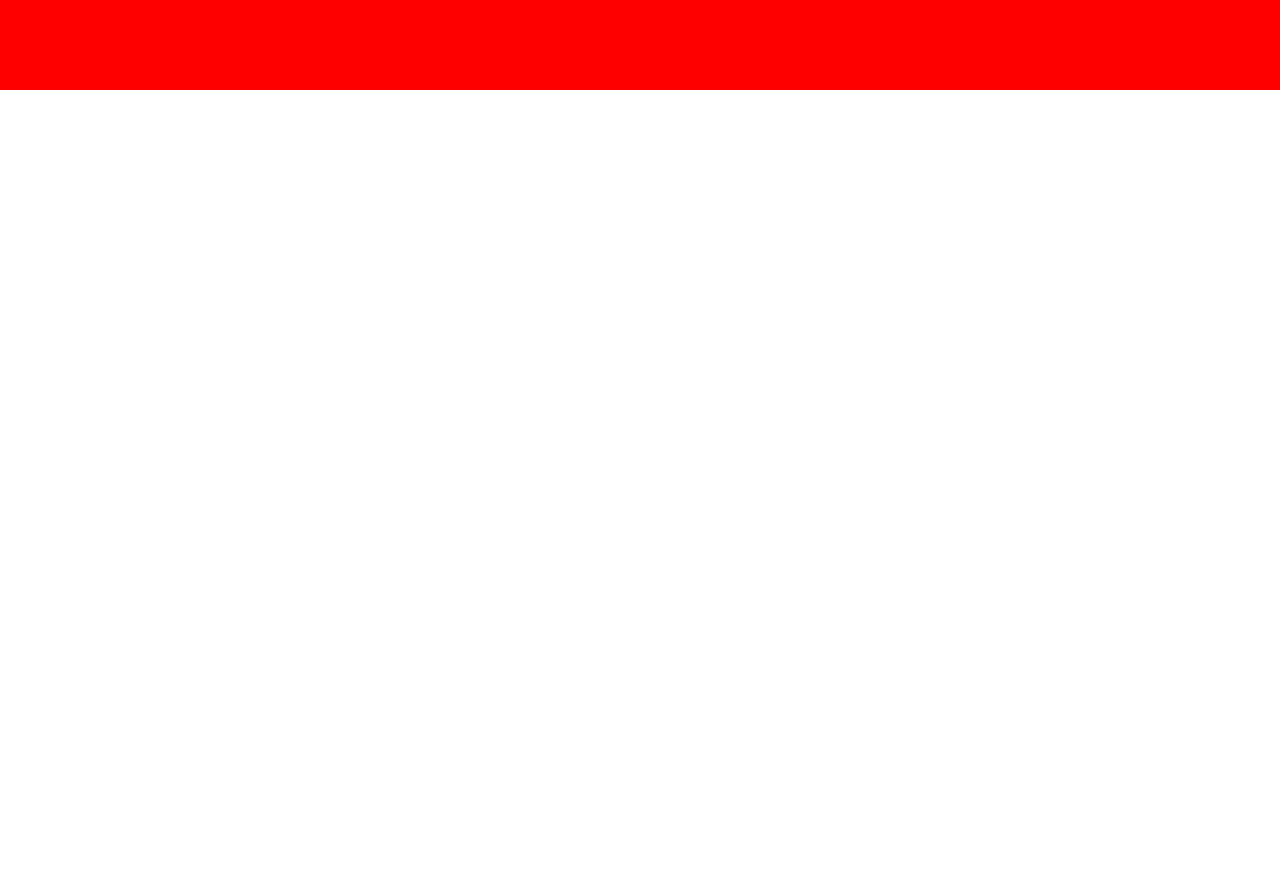
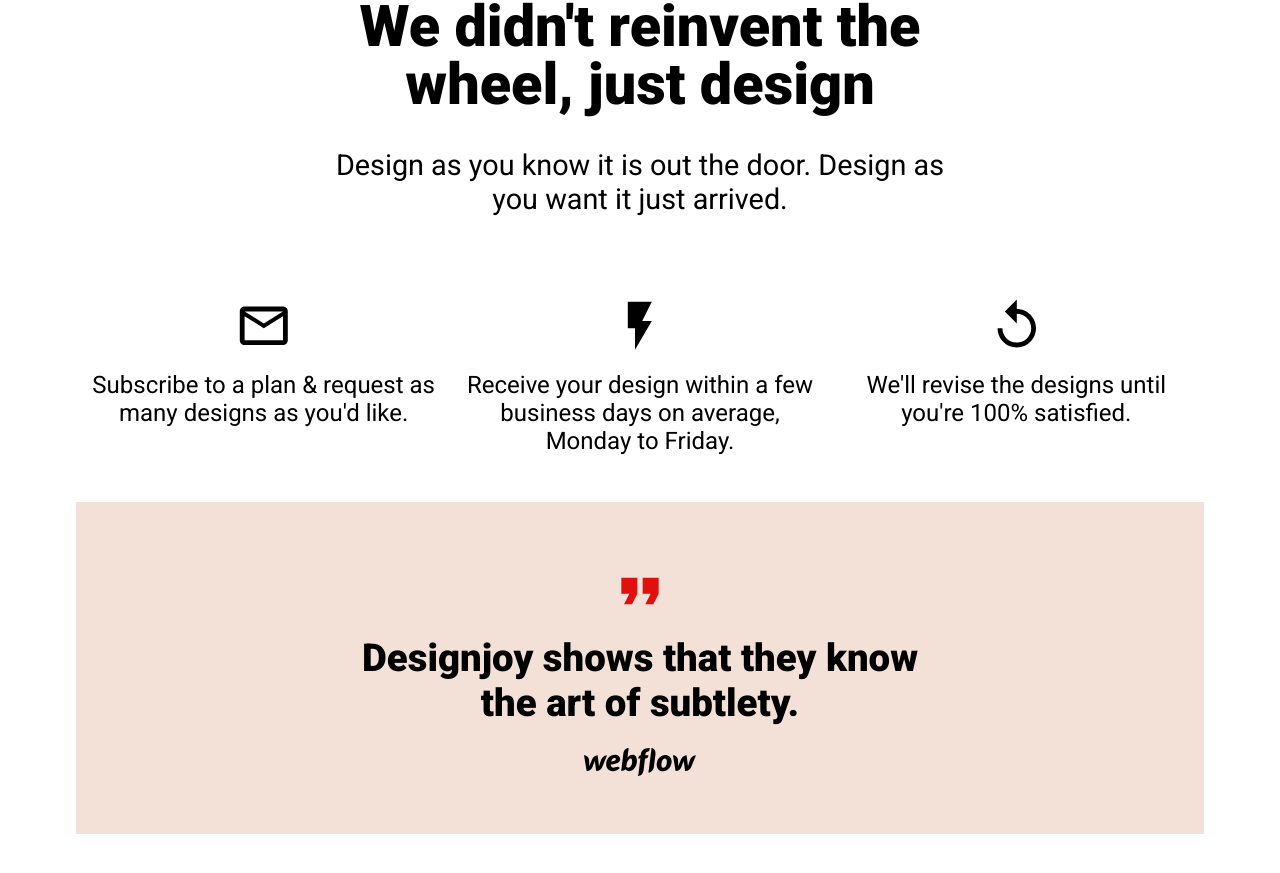
Before and after one commit to stachujone5/designjoy-clone, a React (Create React App) app: page / in a window 1280 px wide. Shown: the part 1483-2356 px from the top of the page. Before the commit the page ends 1573 px from the top, so only its background shows below. Built offline with nearby package versions, Linux system fonts and the light colour scheme.

Commit message:
Finished WhyUs section without images

```diff
--- a/public/index.html
+++ b/public/index.html
@@ -18,6 +18,8 @@
 <body>
   <noscript>You need to enable JavaScript to run this app.</noscript>
   <div id="root"></div>
+
+
 </body>
 
 </html>
--- a/src/sections/Projects_slider/ProjectsSlider.tsx
+++ b/src/sections/Projects_slider/ProjectsSlider.tsx
@@ -8,7 +8,7 @@ import { useEffect, useState } from 'react'
 
 export const ProjectsSlider = () => {
 	const [transform, setTransform] = useState(0)
-	const transformValue = 0.5
+	const transformValue = 0.1
 
 	useEffect(() => {
 		let oldScrollY = 0
--- a/src/sections/brands_slider/BrandsSlider.tsx
+++ b/src/sections/brands_slider/BrandsSlider.tsx
@@ -15,7 +15,7 @@ export const BrandsSlider = () => {
 	useEffect(() => {
 		const interval = setInterval(() => {
 			if (transform <= 100) {
-				setTransform(prevTransform => prevTransform + 0.025)
+				setTransform(prevTransform => prevTransform + 0.05)
 			} else {
 				setTransform(0)
 			}
--- a/src/sections/why_us/WhyUs.module.scss
+++ b/src/sections/why_us/WhyUs.module.scss
@@ -1,4 +1,81 @@
 .why-us {
-	padding: var(--spacer-8) 0;
-	background-color: red;
+	padding: var(--spacer-4) 0;
+	background-color: #fff;
+
+	h1 {
+		font-size: var(--fz-8);
+		font-weight: 900;
+		text-align: center;
+		line-height: 1em;
+		max-width: 40rem;
+		margin: 0 auto;
+	}
+
+	h2 {
+		font-size: var(--fz-3);
+		font-weight: 400;
+		text-align: center;
+		max-width: 40rem;
+		margin: var(--spacer-3) auto;
+	}
+
+	.icons-box {
+		.icon {
+			display: flex;
+			justify-content: center;
+			align-items: center;
+			flex-direction: column;
+			margin: var(--spacer-5) auto;
+
+			svg {
+				margin-bottom: var(--spacer-1);
+				font-size: var(--fz-8);
+			}
+
+			p {
+				font-size: var(--fz-2);
+				text-align: center;
+				max-width: 23rem;
+			}
+		}
+
+		@media (min-width: 50rem) {
+			display: flex;
+			align-items: start;
+		}
+	}
+
+	.box {
+		background-color: var(--clr-header);
+		display: flex;
+		flex-direction: column;
+		justify-content: center;
+		align-items: center;
+		padding: 3em;
+
+		h3 {
+			font-size: var(--fz-5);
+			margin: var(--spacer-1) 0 var(--spacer-3);
+			text-align: center;
+			font-weight: 900;
+			max-width: 35rem;
+		}
+		svg {
+			color: rgb(226, 15, 15);
+			font-size: 4rem;
+		}
+		img {
+			width: 50%;
+		}
+
+		@media (min-width: 25rem) {
+			img {
+				width: 30%;
+				max-width: 7rem;
+			}
+			h3 {
+				margin: var(--spacer-1) 0 var(--spacer-2);
+			}
+		}
+	}
 }
--- a/src/sections/why_us/WhyUs.tsx
+++ b/src/sections/why_us/WhyUs.tsx
@@ -1,5 +1,34 @@
 import classes from './WhyUs.module.scss'
+import quote from '../../images/whyusQuote.svg'
+import webflow from '../../images/whyusWebflow.svg'
+import { MdOutlineEmail, MdReplay, MdFlashOn, MdFormatQuote } from 'react-icons/md'
 
 export const WhyUs = () => {
-	return <section className={classes['why-us']}></section>
+	return (
+		<section className={classes['why-us']}>
+			<div className='container'>
+				<h1>We didn't reinvent the wheel, just design</h1>
+				<h2>Design as you know it is out the door. Design as you want it just arrived.</h2>
+				<div className={classes['icons-box']}>
+					<div className={classes.icon}>
+						<MdOutlineEmail />
+						<p>Subscribe to a plan & request as many designs as you'd like.</p>
+					</div>
+					<div className={classes.icon}>
+						<MdFlashOn />
+						<p>Receive your design within a few business days on average, Monday to Friday.</p>
+					</div>
+					<div className={classes.icon}>
+						<MdReplay />
+						<p>We'll revise the designs until you're 100% satisfied.</p>
+					</div>
+				</div>
+				<div className={classes.box}>
+					<MdFormatQuote />
+					<h3>Designjoy shows that they know the art of subtlety.</h3>
+					<img src={webflow} alt='webflow' />
+				</div>
+			</div>
+		</section>
+	)
 }
```
Also changed, not shown: src/images/whyusQuote.svg (added), src/images/whyusWebflow.svg (added).
